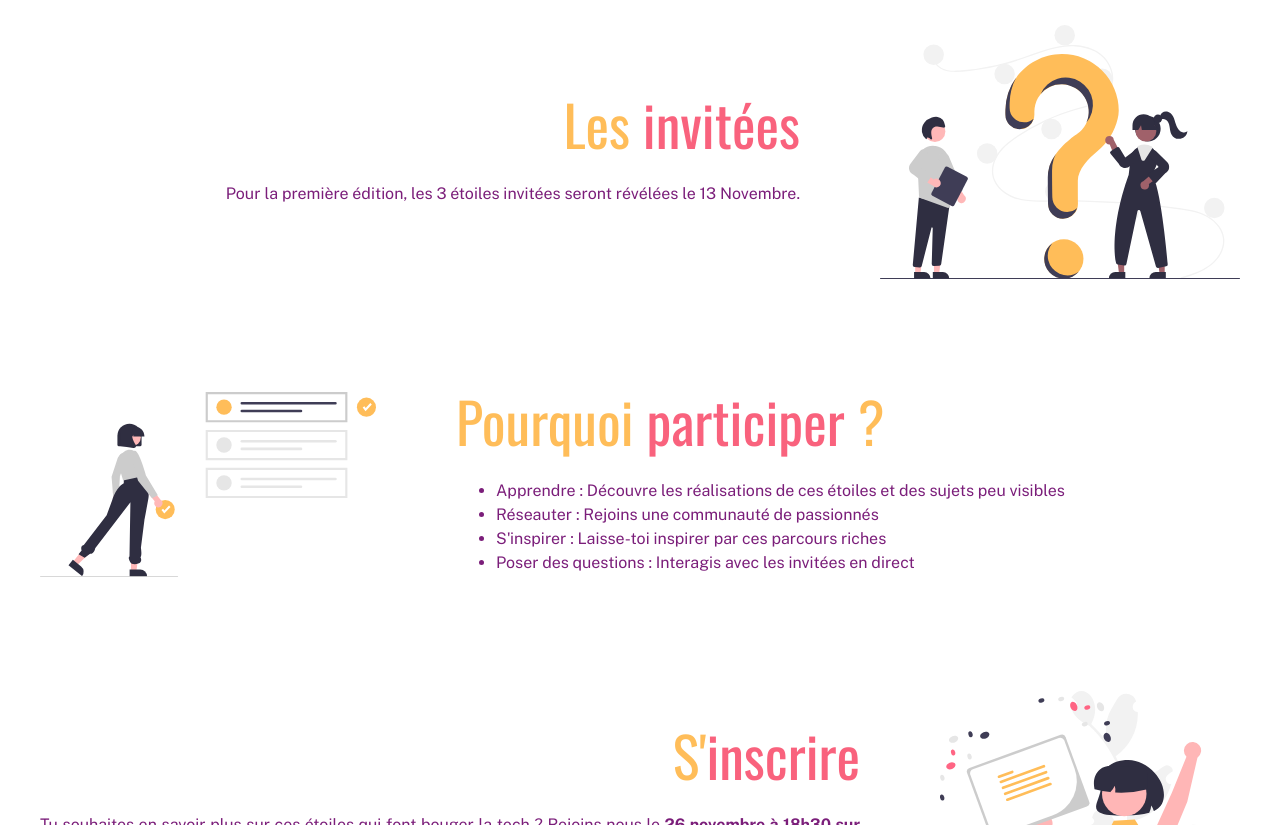
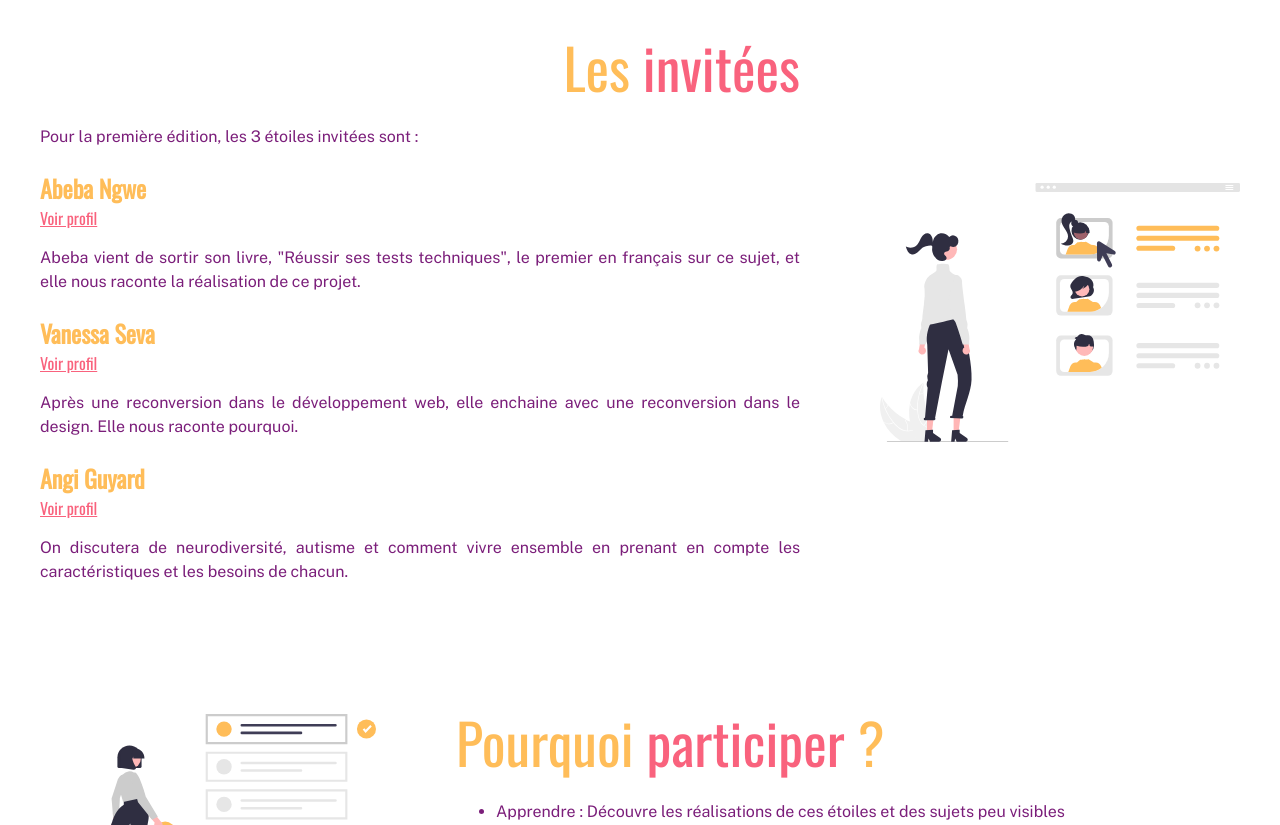
Before and after one commit to alissone-neyret/elles-brillent, a React (Vite) app: page / in a window 1280 px wide. Shown: the part 1220-2045 px from the top of the page. Built offline with nearby package versions, Linux system fonts and the light colour scheme.

Commit message:
✨ update the guests section

```diff
--- a/src/pages/Homepage/Homepage.css
+++ b/src/pages/Homepage/Homepage.css
@@ -65,12 +65,6 @@ main {
 }
 
 .homepage_header_background {
-  /*position: absolute;
-  top: 0;
-  z-index: 0;
-  height: 320px;
-  margin-top: 30px;*/
-
   position: absolute;
   top: 0;
   z-index: 0;
@@ -124,6 +118,19 @@ main {
   align-items: center;
   margin-bottom: 100px;
   justify-content: right;
+}
+
+.homepage_guests_section_container {
+  display: flex;
+  flex-direction: column;
+  align-items: center;
+  text-align: left;
+}
+
+.homepage_guests_section_title {
+  font-size: 1.5rem;
+  margin-bottom: 0;
+  margin-top: 5px;
 }
 
 .homepage_section_registration {
--- a/src/pages/Homepage/Homepage.tsx
+++ b/src/pages/Homepage/Homepage.tsx
@@ -1,10 +1,11 @@
 import './Homepage.css'
+import GuestsIllustration from '../../assets/guests.svg'
 import InscriptionIllustration from '../../assets/inscription.svg'
 import ParticipationIllustration from '../../assets/participate.svg'
-import GuestsIllustration from '../../assets/waiting_guests.svg'
 import WhatIllustration from '../../assets/what.svg'
 import WhyIllustration from '../../assets/why.svg'
 
+import { Link } from 'react-router-dom'
 import { Footer } from './Footer'
 import { Header } from './Header'
 
@@ -70,8 +71,8 @@ export const Homepage = () => {
               C'est au cours d'une de ces conversations que l'idée d'Elles
               brillent a germé. Un évènement où nous pourrions partager nos
               expériences, nos réussites et nos défis, les sujets qui nous
-              tiennent à cœur et où chaque personne pourrait trouver la motivation et
-              l'inspiration dont elle a besoin.
+              tiennent à cœur et où chaque personne pourrait trouver la
+              motivation et l'inspiration dont elle a besoin.
             </p>
           </div>
         </section>
@@ -81,10 +82,36 @@ export const Homepage = () => {
             <h2>
               Les <span className="--pink">invitées</span>
             </h2>
-            <p>
-              Pour la première édition, les 3 étoiles invitées seront révélées
-              le 13 Novembre.
-            </p>
+            <p>Pour la première édition, les 3 étoiles invitées sont :</p>
+            <div className='homepage_guests_section_container'>
+              <div>
+                <h3 className='homepage_guests_section_title --gold'>Abeba Ngwe</h3>
+                <Link to="https://www.linkedin.com/in/abebangwe/" target="_blank" >Voir profil</Link>
+                <p>
+                  Abeba vient de sortir son livre, "Réussir ses tests
+                  techniques", le premier en français sur ce sujet, et elle nous
+                  raconte la réalisation de ce projet.
+                </p>
+              </div>
+              <div>
+                <h3 className='homepage_guests_section_title --gold'>Vanessa Seva</h3>
+                <Link to="https://www.linkedin.com/in/vanessasevauiux/" target='_blank'>Voir profil</Link>
+                <p>
+                  Après une reconversion dans le développement web, elle
+                  enchaine avec une reconversion dans le design. Elle nous
+                  raconte pourquoi.
+                </p>
+              </div>
+              <div>
+                <h3 className='homepage_guests_section_title --gold'>Angi Guyard</h3>
+                <Link to="https://www.linkedin.com/in/angi-guyard/" target='_blank'>Voir profil</Link>
+                <p>
+                  On discutera de neurodiversité, autisme et comment vivre
+                  ensemble en prenant en compte les caractéristiques et les
+                  besoins de chacun.
+                </p>
+              </div>
+            </div>
           </div>
           <img
             className="homepage_illustration --right"
@@ -123,8 +150,8 @@ export const Homepage = () => {
               S'<span className="--pink">inscrire</span>
             </h2>
             <p>
-              Tu souhaites en savoir plus sur ces étoiles qui font bouger la tech
-              ? Rejoins nous le{' '}
+              Tu souhaites en savoir plus sur ces étoiles qui font bouger la
+              tech ? Rejoins nous le{' '}
               <span style={{ fontWeight: 'bold' }}>
                 26 novembre à 18h30 sur Twitch
               </span>{' '}
```
